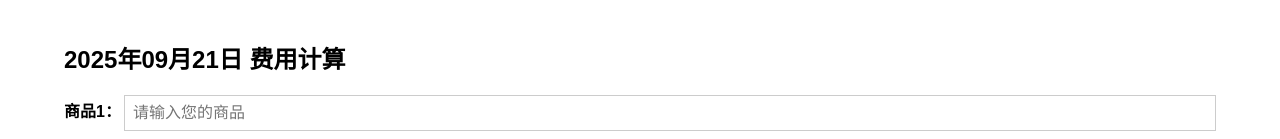
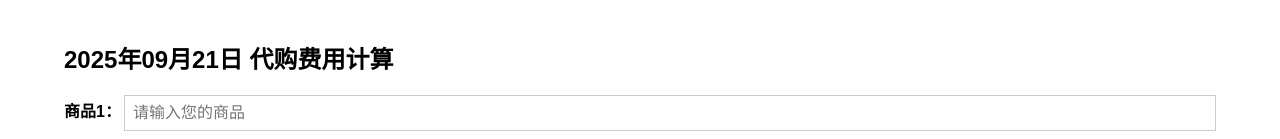
Before and after one commit to zouchangzhen/pangpang, a plain HTML site: page index.html in a window 1280 px wide. Shown: the top 139 px of the page. Drawn offline with Linux system fonts and the light colour scheme.

Commit message:
Update index.html
调整标题

```diff
--- a/index.html
+++ b/index.html
@@ -368,7 +368,7 @@
             var mm = String(today.getMonth() + 1).padStart(2, '0'); // January is 0!
             var yyyy = today.getFullYear();
 
-            var formattedDate = yyyy + '年' + mm + '月' + dd + '日 费用计算' ;
+            var formattedDate = yyyy + '年' + mm + '月' + dd + '日 代购费用计算' ;
 
             document.getElementById("currentDate").textContent = formattedDate;
         }
```
